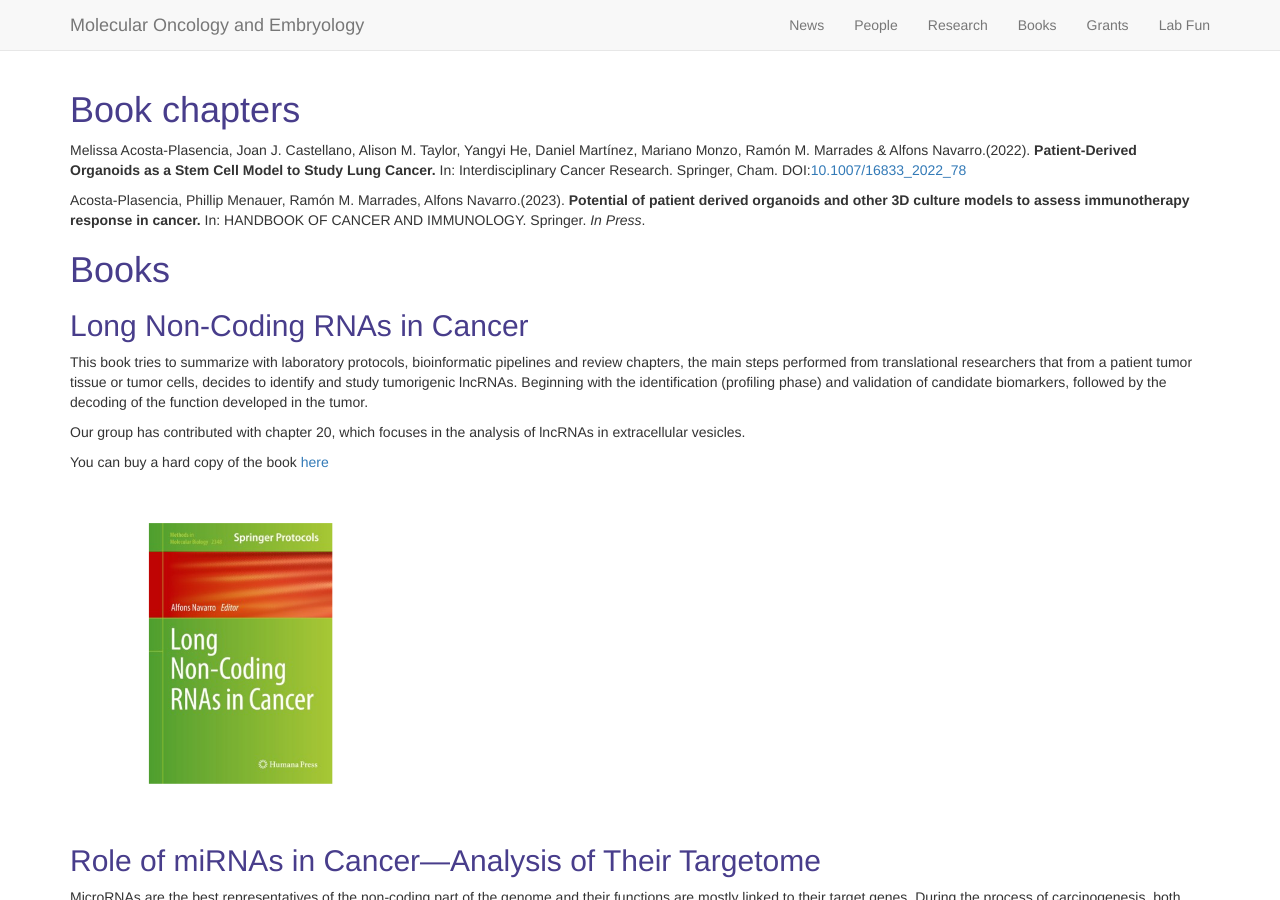
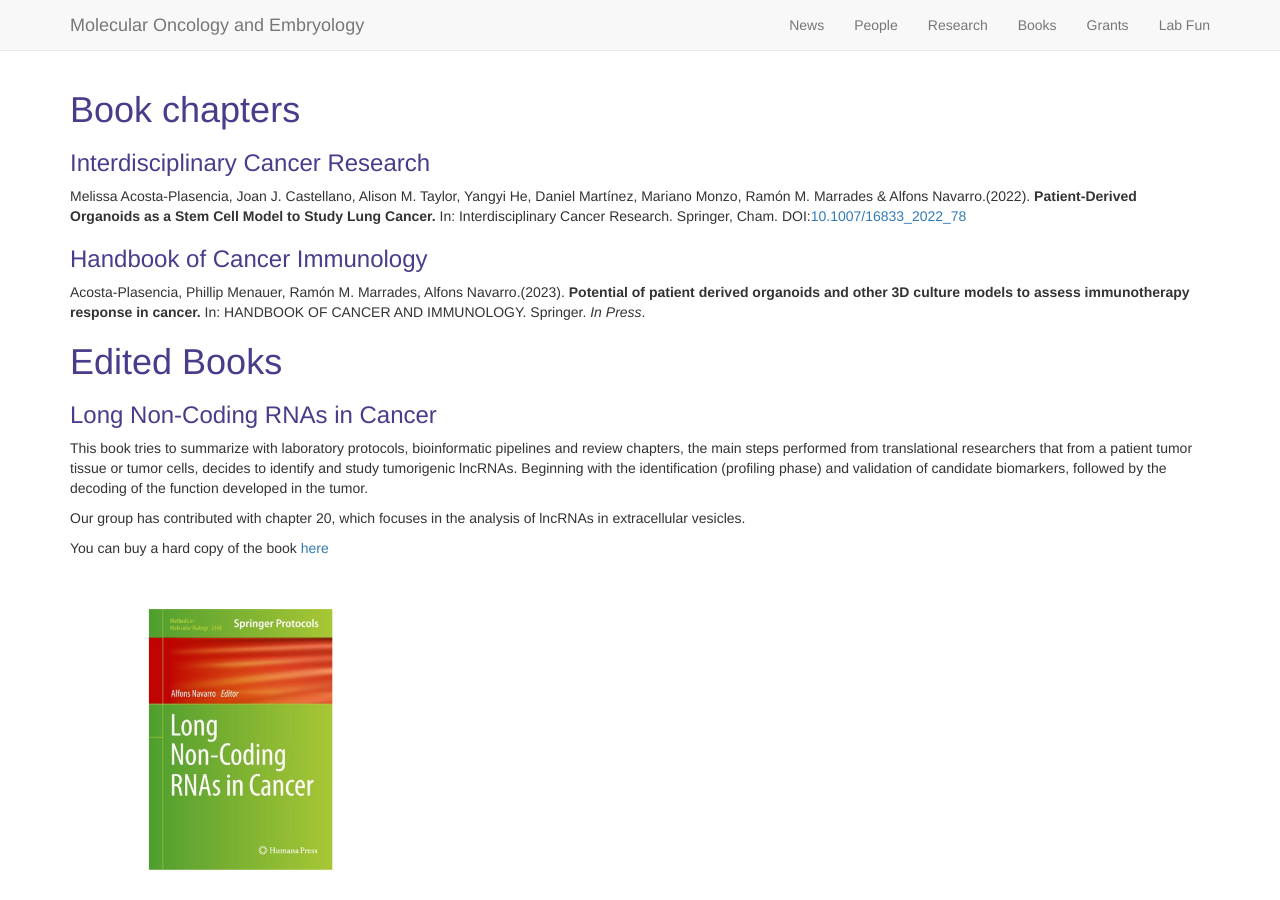
Before and after one commit to AlfonsNavarro/lab, a Jekyll site: the page built from pages/books.md, in a window 1280 px wide and 900 px high. Built offline with Jekyll 4.4.1, drawn with Linux system fonts in a browser that asks for light colours; nearby versions of some CDN libraries.

Commit message:
addition of book chapters

```diff
--- a/pages/books.md
+++ b/pages/books.md
@@ -5,16 +5,19 @@ title: Books
 
 # Book chapters
 
+### Interdisciplinary Cancer Research
+
 Melissa Acosta-Plasencia, Joan J. Castellano, Alison M. Taylor, Yangyi He, Daniel Martínez, Mariano Monzo, Ramón M. Marrades & Alfons Navarro.(2022). **Patient-Derived Organoids as a Stem Cell Model to Study Lung Cancer.** In: Interdisciplinary Cancer Research. Springer, Cham. DOI:[10.1007/16833_2022_78](https://doi.org/10.1007/16833_2022_78)
 
 
+### Handbook of Cancer Immunology
 
 Acosta-Plasencia, Phillip Menauer, Ramón M. Marrades, Alfons Navarro.(2023). **Potential of patient derived organoids and other 3D culture models to assess immunotherapy response in cancer.** In: HANDBOOK OF CANCER AND IMMUNOLOGY. Springer. *In Press*.
 
 
-# Books
+# Edited Books
 
-## Long Non-Coding RNAs in Cancer
+### Long Non-Coding RNAs in Cancer
 
 This book tries to summarize with laboratory protocols, bioinformatic pipelines and review chapters, the main steps performed from translational researchers that from a patient tumor tissue or tumor cells, decides to identify and study tumorigenic lncRNAs. Beginning with the identification (profiling phase) and validation of candidate biomarkers, followed by the decoding of the function developed in the tumor.
 
```
Also changed, not shown: 1 other file.
